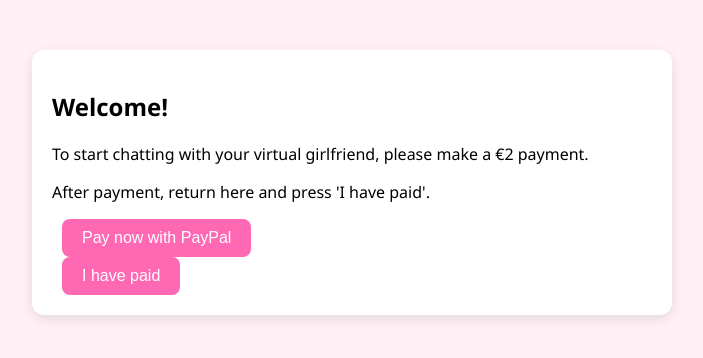
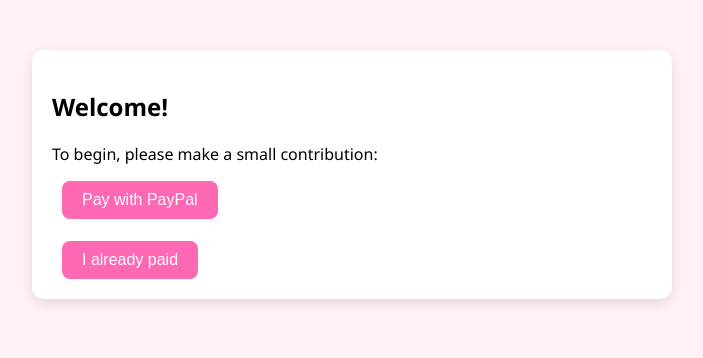
Before and after one commit to Hitlie599/Romantic-chat, a plain HTML site: page index.html in a window 1280 px wide. Shown: the whole page, without its empty margins (288-991 px from the left). Drawn offline with Linux system fonts and the light colour scheme.

Commit message:
Update index.html

```diff
--- a/index.html
+++ b/index.html
@@ -54,14 +54,13 @@
 <body>
 
 <div class="container" id="paySection">
-  <h2 id="welcomeTitle"></h2>
-  <p id="payText"></p>
-  <p id="instructionText"></p>
+  <h2 id="welcomeTitle">Benvenuto!</h2>
+  <p id="payText">Per iniziare, invia un piccolo contributo:</p>
   <a href="https://paypal.me/sidhumosewala599/2" target="_blank">
-    <button id="payBtn"></button>
+    <button id="payBtn">Paga con PayPal</button>
   </a>
-  <br>
-  <button onclick="checkPayment()" id="confirmBtn"></button>
+  <br><br>
+  <button onclick="checkPayment()" id="confirmBtn">Ho già pagato</button>
 </div>
 
 <div class="container hidden" id="chatSection">
@@ -76,58 +75,63 @@
 </div>
 
 <script>
+  // Lingua automatica
   const lang = navigator.language.startsWith("en") ? "en" : "it";
-
-  const texts = {
+  const strings = {
     it: {
-      welcomeTitle: "Benvenuto!",
-      payText: "Per iniziare a chattare con la tua ragazza virtuale, effettua un pagamento di 2€.",
-      instructionText: "Appena completato, torna qui e premi 'Ho pagato'.",
-      payBtn: "Paga ora con PayPal",
-      confirmBtn: "Ho pagato",
-      chatTitle: "Chat con",
-      firstMessage: "Ciao amore... sono qui solo per te.",
-      userPlaceholder: "Scrivi qualcosa...",
-      sendBtn: "Invia",
-      botReply: "Sei così dolce... raccontami di più."
+      title: "Chat Romantica",
+      welcome: "Benvenuto!",
+      pay: "Per iniziare, invia un piccolo contributo:",
+      payBtn: "Paga con PayPal",
+      confirm: "Ho già pagato",
+      input: "Scrivi qualcosa...",
+      send: "Invia",
+      msg: "Ciao amore... sono qui solo per te.",
+      nameList: ["Sofia", "Valentina", "Isabella", "Aurora", "Luna", "Juliette", "Mia", "Aria", "Freya", "Amira"]
     },
     en: {
-      welcomeTitle: "Welcome!",
-      payText: "To start chatting with your virtual girlfriend, please make a €2 payment.",
-      instructionText: "After payment, return here and press 'I have paid'.",
-      payBtn: "Pay now with PayPal",
-      confirmBtn: "I have paid",
-      chatTitle: "Chat with",
-      firstMessage: "Hi love... I’m here just for you.",
-      userPlaceholder: "Type something...",
-      sendBtn: "Send",
-      botReply: "You're so sweet... tell me more."
+      title: "Romantic Chat",
+      welcome: "Welcome!",
+      pay: "To begin, please make a small contribution:",
+      payBtn: "Pay with PayPal",
+      confirm: "I already paid",
+      input: "Write something...",
+      send: "Send",
+      msg: "Hi love... I'm here just for you.",
+      nameList: ["Sophia", "Valentina", "Isabella", "Aurora", "Luna", "Juliette", "Mia", "Aria", "Freya", "Amira"]
     }
   };
 
-  const t = texts[lang];
+  const txt = strings[lang];
+  document.title = txt.title;
+  document.getElementById("welcomeTitle").textContent = txt.welcome;
+  document.getElementById("payText").textContent = txt.pay;
+  document.getElementById("payBtn").textContent = txt.payBtn;
+  document.getElementById("confirmBtn").textContent = txt.confirm;
+  document.getElementById("userInput").placeholder = txt.input;
+  document.getElementById("sendBtn").textContent = txt.send;
+  document.getElementById("firstMessage").textContent = txt.msg;
 
-  document.getElementById("welcomeTitle").textContent = t.welcomeTitle;
-  document.getElementById("payText").textContent = t.payText;
-  document.getElementById("instructionText").textContent = t.instructionText;
-  document.getElementById("payBtn").textContent = t.payBtn;
-  document.getElementById("confirmBtn").textContent = t.confirmBtn;
-  document.getElementById("userInput").placeholder = t.userPlaceholder;
-  document.getElementById("sendBtn").textContent = t.sendBtn;
+  function getRandomName() {
+    const names = txt.nameList;
+    return names[Math.floor(Math.random() * names.length)];
+  }
 
-  const names = ["Sofia", "Valentina", "Isabella", "Aurora", "Luna", "Juliette", "Mia", "Aria", "Freya", "Amira"];
-  const girlName = names[Math.floor(Math.random() * names.length)];
+  document.getElementById("namePlaceholder").textContent = getRandomName();
 
-  document.getElementById("girlName").textContent = `${t.chatTitle} ${girlName}`;
-  document.getElementById("namePlaceholder").textContent = girlName;
-  document.getElementById("firstMessage").textContent = t.firstMessage;
+  // Simulazione invio messaggio
+  function sendMessage() {
+    const input = document.getElementById("userInput");
+    const text = input.value.trim();
+    if (text !== "") {
+      const div = document.createElement("div");
+      div.innerHTML = `<strong>Tu:</strong> ${text}`;
+      document.getElementById("chatWindow").appendChild(div);
+      input.value = "";
+    }
+  }
 
-  window.onload = function () {
-    if (localStorage.getItem("hasPaid") === "true") {
-      showChat();
-    }
-  };
-
+  // Salvataggio e verifica pagamento
   function checkPayment() {
     localStorage.setItem("hasPaid", "true");
     showChat();
@@ -138,25 +142,10 @@
     document.getElementById("chatSection").classList.remove("hidden");
   }
 
-  function sendMessage() {
-    const input = document.getElementById("userInput");
-    const message = input.value.trim();
-    if (message === "") return;
-
-    const chatWindow = document.getElementById("chatWindow");
-
-    const userMsg = document.createElement("div");
-    userMsg.innerHTML = `<strong>You:</strong> ${message}`;
-    chatWindow.appendChild(userMsg);
-
-    const reply = document.createElement("div");
-    reply.innerHTML = `<strong>${girlName}:</strong> ${t.botReply}`;
-    chatWindow.appendChild(reply);
-
-    input.value = "";
-    chatWindow.scrollTop = chatWindow.scrollHeight;
+  // Mostra chat se già pagato
+  if (localStorage.getItem("hasPaid") === "true") {
+    showChat();
   }
 </script>
-
 </body>
 </html>
```
